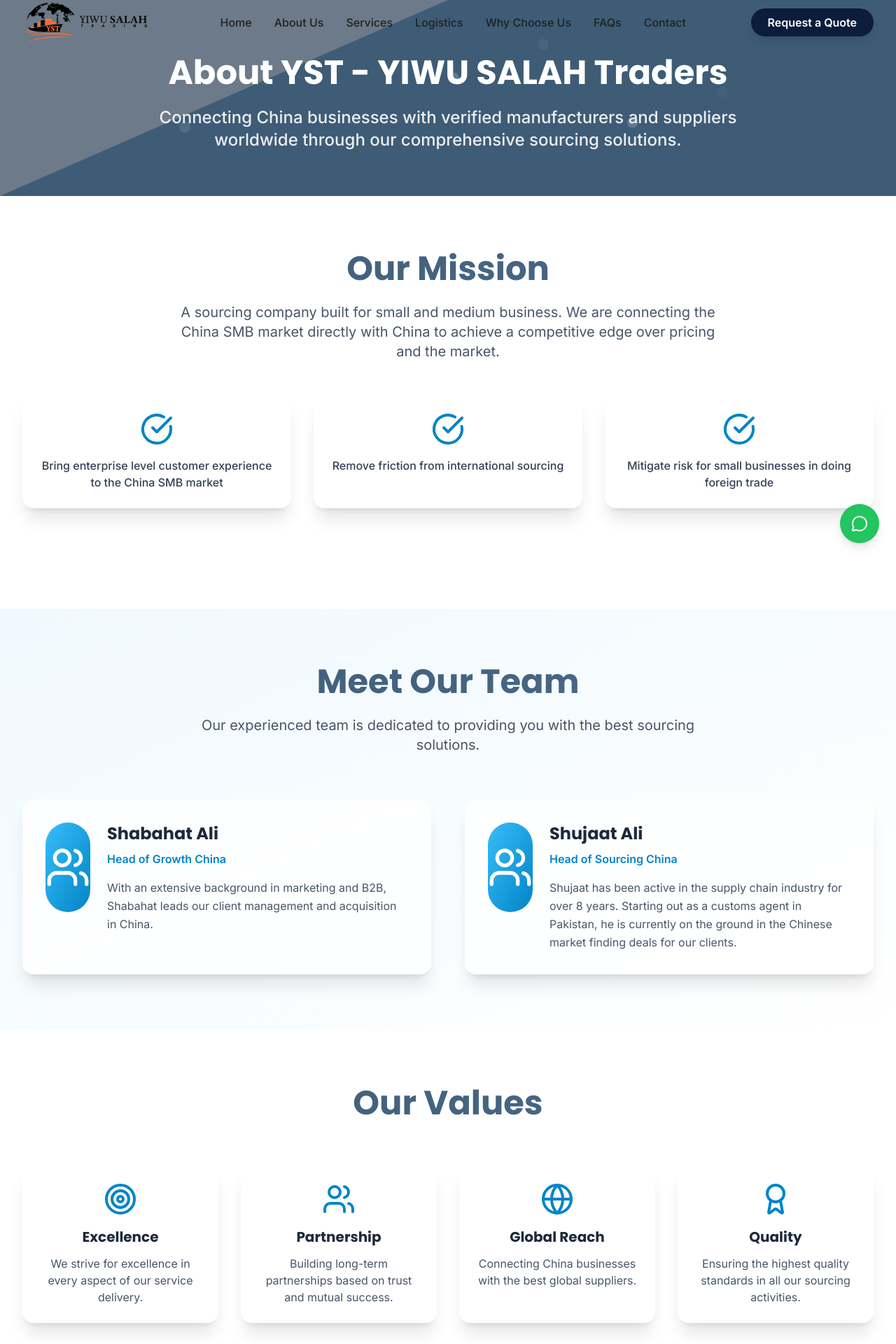
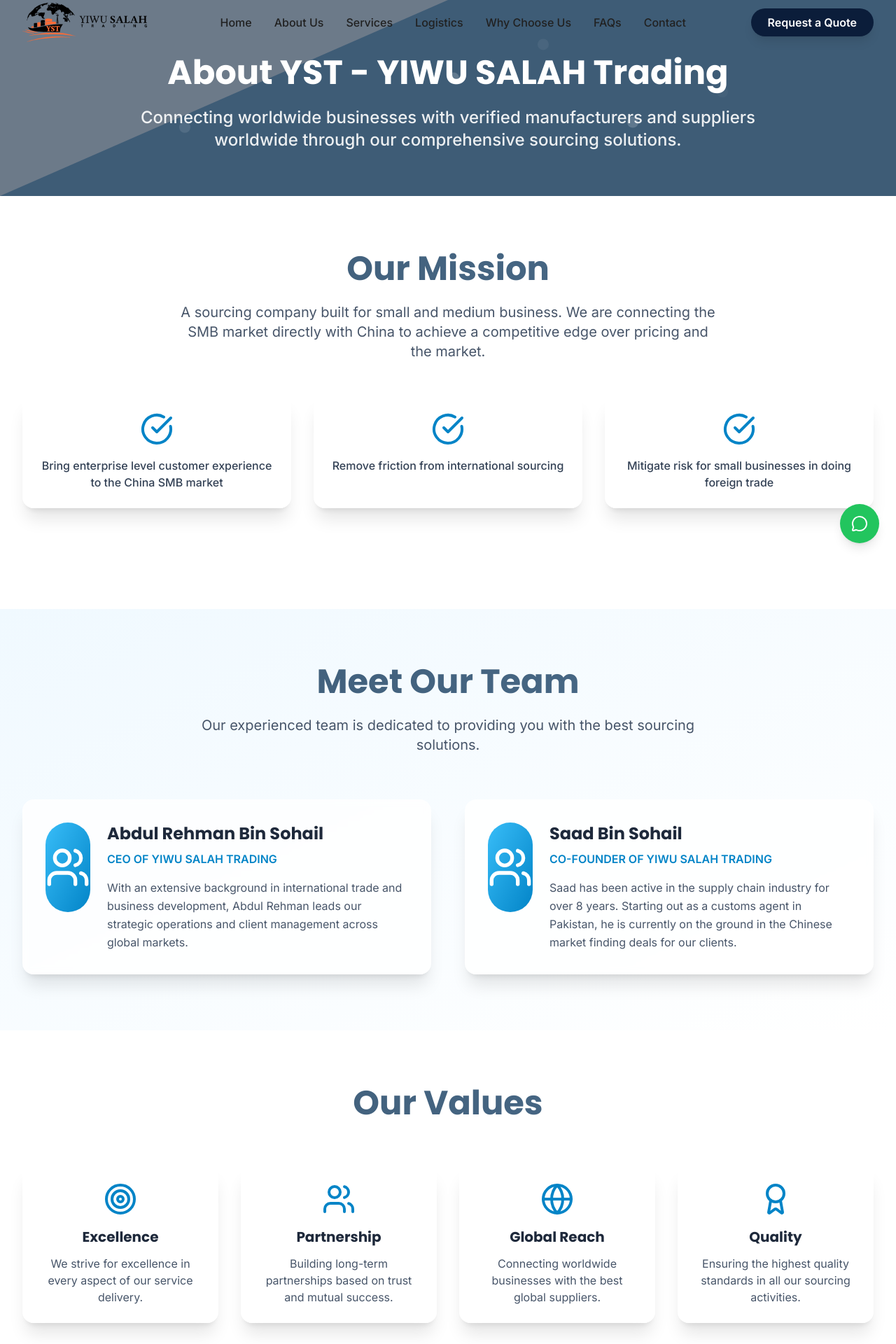
Before and after one commit to SufyanFarooq/ocen-site, a Next.js app: page /about in a window 1280 px wide. Shown: the top 1920 px of the page at 70% size. Built offline with nearby package versions, Linux system fonts and the light colour scheme.

Commit message:
new changes uodated

```diff
--- a/app/about/page.tsx
+++ b/app/about/page.tsx
@@ -14,15 +14,15 @@
 
   const teamMembers = [
     {
-      name: 'Shabahat Ali',
-      role: 'Head of Growth China',
-      description: 'With an extensive background in marketing and B2B, Shabahat leads our client management and acquisition in China.',
+      name: 'Abdul Rehman Bin Sohail',
+      role: 'CEO OF YIWU SALAH TRADING',
+      description: 'With an extensive background in international trade and business development, Abdul Rehman leads our strategic operations and client management across global markets.',
       image: '/api/placeholder/300/300',
     },
     {
-      name: 'Shujaat Ali',
-      role: 'Head of Sourcing China',
-      description: 'Shujaat has been active in the supply chain industry for over 8 years. Starting out as a customs agent in Pakistan, he is currently on the ground in the Chinese market finding deals for our clients.',
+      name: 'Saad Bin Sohail',
+      role: 'CO-FOUNDER OF YIWU SALAH TRADING',
+      description: 'Saad has been active in the supply chain industry for over 8 years. Starting out as a customs agent in Pakistan, he is currently on the ground in the Chinese market finding deals for our clients.',
       image: '/api/placeholder/300/300',
     },
   ]
@@ -47,7 +47,7 @@
     {
       icon: Globe,
       title: 'Global Reach',
-      description: 'Connecting China businesses with the best global suppliers.',
+      description: 'Connecting worldwide businesses with the best global suppliers.',
     },
     {
       icon: Award,
@@ -101,10 +101,10 @@
         <div className="relative z-30 max-w-7xl mx-auto px-4 sm:px-6 lg:px-8 text-center">
           <div className="space-y-6">
             <h1 className="text-4xl md:text-5xl font-bold text-white mb-6 font-poppins">
-              About YST - YIWU SALAH Traders
+              About YST - YIWU SALAH Trading
             </h1>
             <p className="text-xl md:text-2xl text-white/90 max-w-4xl mx-auto font-medium">
-              Connecting China businesses with verified manufacturers and suppliers worldwide through our comprehensive sourcing solutions.
+              Connecting worldwide businesses with verified manufacturers and suppliers worldwide through our comprehensive sourcing solutions.
             </p>
           </div>
         </div>
@@ -127,7 +127,7 @@
               Our Mission
             </h2>
             <p className="text-xl text-deep-600 max-w-3xl mx-auto mb-12">
-              A sourcing company built for small and medium business. We are connecting the China SMB market directly with China to achieve a competitive edge over pricing and the market.
+              A sourcing company built for small and medium business. We are connecting the SMB market directly with China to achieve a competitive edge over pricing and the market.
             </p>
 
             <div className="grid grid-cols-1 md:grid-cols-3 gap-8">
--- a/app/faqs/page.tsx
+++ b/app/faqs/page.tsx
@@ -12,8 +12,8 @@
 
   const faqs = [
     {
-      question: "What is YST - YIWU SALAH Traders and what services do you provide?",
-      answer: "YST - YIWU SALAH Traders is a comprehensive sourcing company that connects China businesses with verified manufacturers and suppliers worldwide. We provide end-to-end sourcing solutions including Yiwu market guidance, airport pickup, order tracking, quality control, container loading, customs clearance, and shipping services."
+      question: "What is YST - YIWU SALAH Trading and what services do you provide?",
+      answer: "YST - YIWU SALAH Trading is a comprehensive sourcing company that connects China businesses with verified manufacturers and suppliers worldwide. We provide end-to-end sourcing solutions including Yiwu market guidance, airport pickup, order tracking, quality control, container loading, customs clearance, and shipping services."
     },
     {
       question: "How do you ensure the quality of products from suppliers?",
--- a/app/layout.tsx
+++ b/app/layout.tsx
@@ -17,9 +17,9 @@
 })
 
 export const metadata: Metadata = {
-  title: 'YST - YIWU SALAH Traders | Your Trusted Sourcing Partner',
-  description: 'YST - YIWU SALAH Traders. Source products from China. Your trusted sourcing agents helping you source products at the best possible rates.',
-  keywords: 'YST, YIWU SALAH Traders, sourcing, China, France, import, export, manufacturing, suppliers',
+  title: 'YST - YIWU SALAH Trading | Your Trusted Sourcing Partner',
+  description: 'YST - YIWU SALAH Trading. Source products from China. Your trusted sourcing agents helping you source products at the best possible rates.',
+  keywords: 'YST, YIWU SALAH Trading, sourcing, China, France, import, export, manufacturing, suppliers',
   icons: {
     icon: [
       { url: '/favicon.ico' },
@@ -29,16 +29,16 @@
     apple: '/apple-touch-icon.png',
   },
   openGraph: {
-    title: 'YST - YIWU SALAH Traders | Your Trusted Sourcing Partner',
-    description: 'YST - YIWU SALAH Traders. Source products from China. Your trusted sourcing agents helping you source products at the best possible rates.',
+    title: 'YST - YIWU SALAH Trading | Your Trusted Sourcing Partner',
+    description: 'YST - YIWU SALAH Trading. Source products from China. Your trusted sourcing agents helping you source products at the best possible rates.',
     url: 'https://your-domain.com',
-    siteName: 'YST - YIWU SALAH Traders',
+    siteName: 'YST - YIWU SALAH Trading',
     images: [
       {
         url: '/black-logo.png',
         width: 1200,
         height: 630,
-        alt: 'YST - YIWU SALAH Traders Logo',
+        alt: 'YST - YIWU SALAH Trading Logo',
       },
     ],
     locale: 'en_US',
@@ -46,8 +46,8 @@
   },
   twitter: {
     card: 'summary_large_image',
-    title: 'YST - YIWU SALAH Traders | Your Trusted Sourcing Partner',
-    description: 'YST - YIWU SALAH Traders. Source products from China. Your trusted sourcing agents helping you source products at the best possible rates.',
+    title: 'YST - YIWU SALAH Trading | Your Trusted Sourcing Partner',
+    description: 'YST - YIWU SALAH Trading. Source products from China. Your trusted sourcing agents helping you source products at the best possible rates.',
     images: ['/black-logo.png'],
   },
 }
--- a/app/logistics/page.tsx
+++ b/app/logistics/page.tsx
@@ -4,6 +4,7 @@
 import { Ship, Package, Globe, Shield, Clock, DollarSign } from "lucide-react";
 import Navbar from "../../components/Navbar";
 import Footer from "../../components/Footer";
+import Link from "next/link";
 
 export default function FreightShippingPage() {
   const features = [
@@ -253,14 +254,16 @@
       {/* CTA Section */}
       <section className="py-20 bg-white">
         <div className="max-w-4xl mx-auto px-4 sm:px-6 lg:px-8 text-center">
+          <Link href="/contact">
             <motion.h2
               initial={{ opacity: 0, y: 20 }}
               whileInView={{ opacity: 1, y: 0 }}
               transition={{ duration: 0.6 }}
-            className="text-4xl font-bold text-[#212121] mb-6"
+              className="text-4xl font-bold text-[#212121] mb-6 hover:text-[#3E5C76] transition-colors duration-300 cursor-pointer"
             >
               Ready to Ship Your Cargo?
             </motion.h2>
+          </Link>
           <motion.p
             initial={{ opacity: 0, y: 20 }}
             whileInView={{ opacity: 1, y: 0 }}
--- a/app/why-choose-us/page.tsx
+++ b/app/why-choose-us/page.tsx
@@ -77,7 +77,7 @@
             transition={{ duration: 0.6 }}
           >
             Source smarter. Ship faster. <br className="hidden md:block" />
-            Grow confidently with <span className="text-[var(--primary)]">YST — YIWU SALAH Traders</span>.
+            Grow confidently with <span className="text-[var(--primary)]">YST — YIWU SALAH Trading</span>.
           </motion.h1>
 
           <motion.p
--- a/components/Footer.tsx
+++ b/components/Footer.tsx
@@ -78,7 +78,7 @@
               /> */}
               <Image
                 src="/logo-one.png"
-                alt="YST - YIWU SALAH Traders Logo"
+                alt="YST - YIWU SALAH Trading Logo"
                 width={190}
                 height={120}
                 className="object-cover"
@@ -155,7 +155,7 @@
             <div className="space-y-4">
               <div className="flex items-start space-x-3 text-[#E8ECEF]">
                 <MessageCircle className="h-5 w-5 text-white flex-shrink-0 mt-0.5" />
-                <span className="leading-relaxed">WeChat: yiwusalah_trading</span>
+                <span className="leading-relaxed">WeChatId: yiwusalahtrading</span>
               </div>
               <div className="flex items-start space-x-3 text-[#E8ECEF]">
                 <Map className="h-5 w-5 text-white flex-shrink-0 mt-0.5" />
--- a/components/Navbar.tsx
+++ b/components/Navbar.tsx
@@ -47,7 +47,7 @@
               <div className="relative">
                 <Image
                   src="/logo-one.png"
-                  alt="YST - YIWU SALAH Traders Logo"
+                  alt="YST - YIWU SALAH Trading Logo"
                   width={190}
                   height={120}
                   className="object-cover"
```
Lines whose indentation alone changed are shown as unchanged.
